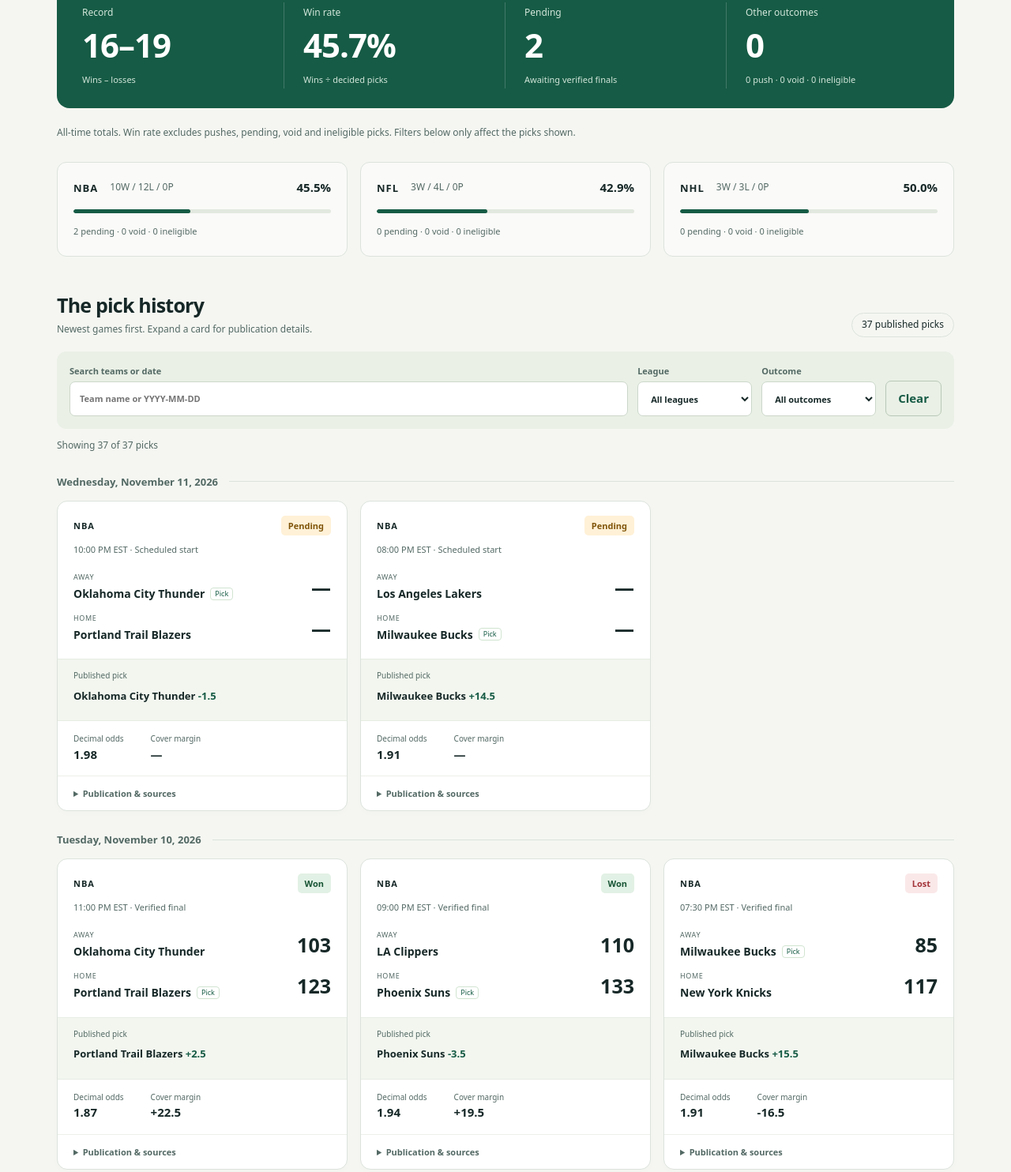
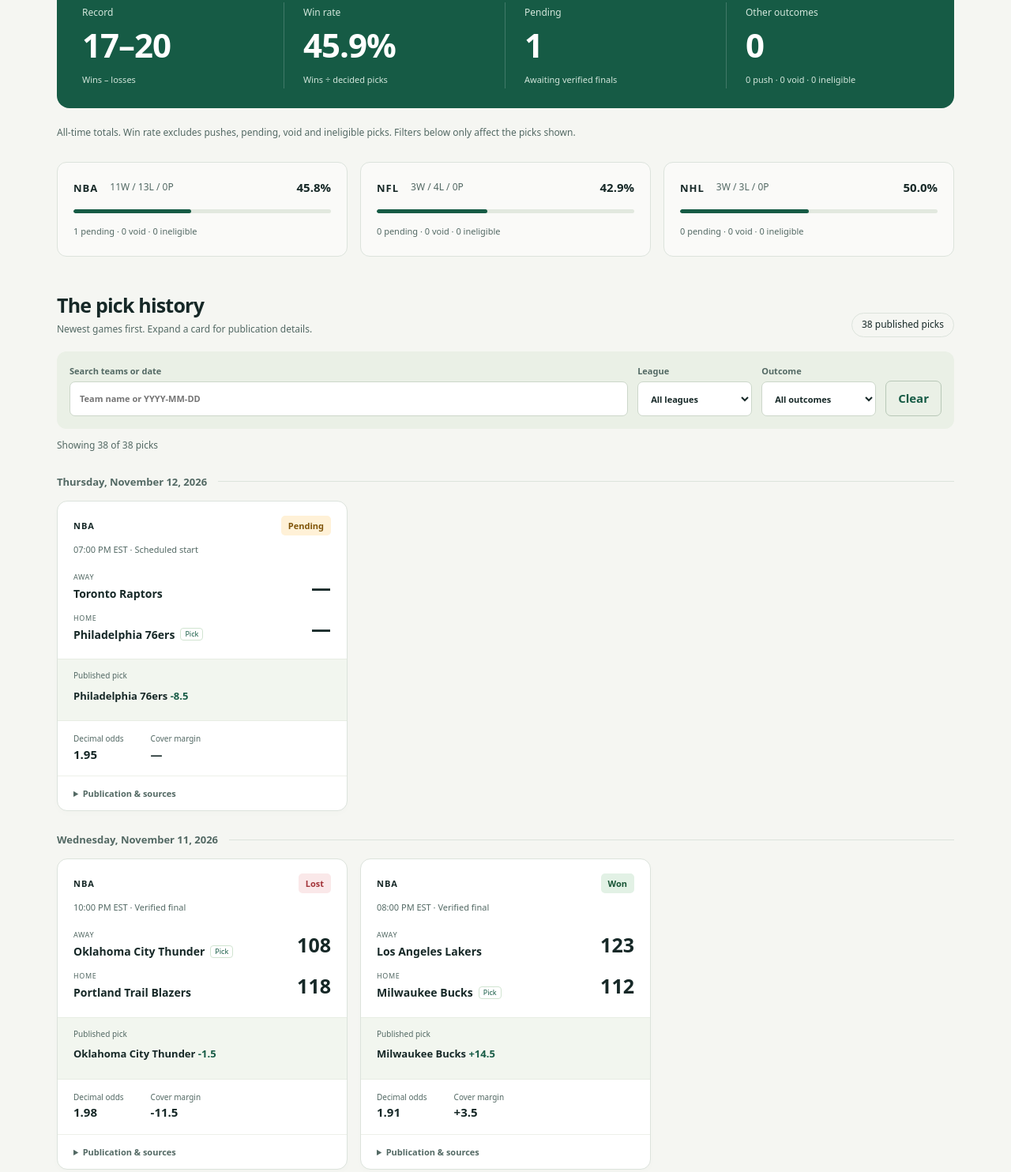
Before and after one commit to jjoaqu7/spread-record, a plain HTML site: page results.html in a window 1280 px wide. Shown: the part 413-1897 px from the top of the page at 79% size. Drawn offline with Linux system fonts and the light colour scheme.

Commit message:
Update spread results

```diff
--- a/results.html
+++ b/results.html
@@ -26,12 +26,12 @@
 <a class="skip" href="#results">Skip to results</a>
 <header><div class="wrap topbar"><div class="brand"><span class="brand-mark" aria-hidden="true">↗</span> Spread record</div><nav aria-label="Main"><a href="#results">Results</a><a href="https://github.com/jjoaqu7/spread-record/releases">Original picks ↗</a></nav></div></header>
 <main class="wrap">
-  <section class="hero" aria-labelledby="title"><div><p class="eyebrow">NBA / NFL / NHL · Public record</p><h1>Every pick.<br>Every result.</h1><p class="intro">A clear view of the record, from the published spread to the final score. All picks stay on the board.</p></div><p class="updated"><b>Last checked</b>Nov 11, 2026 · 11:45 AM EST<br>Updated by the grading job · All times Toronto</p></section>
-  <section class="metrics" aria-label="All-time performance"><div class="metric"><span>Record</span><strong>16–19</strong><small>Wins – losses</small></div><div class="metric"><span>Win rate</span><strong>45.7%</strong><small>Wins ÷ decided picks</small></div><div class="metric"><span>Pending</span><strong>2</strong><small>Awaiting verified finals</small></div><div class="metric"><span>Other outcomes</span><strong>0</strong><small>0 push · 0 void · 0 ineligible</small></div></section>
+  <section class="hero" aria-labelledby="title"><div><p class="eyebrow">NBA / NFL / NHL · Public record</p><h1>Every pick.<br>Every result.</h1><p class="intro">A clear view of the record, from the published spread to the final score. All picks stay on the board.</p></div><p class="updated"><b>Last checked</b>Nov 12, 2026 · 12:13 PM EST<br>Updated by the grading job · All times Toronto</p></section>
+  <section class="metrics" aria-label="All-time performance"><div class="metric"><span>Record</span><strong>17–20</strong><small>Wins – losses</small></div><div class="metric"><span>Win rate</span><strong>45.9%</strong><small>Wins ÷ decided picks</small></div><div class="metric"><span>Pending</span><strong>1</strong><small>Awaiting verified finals</small></div><div class="metric"><span>Other outcomes</span><strong>0</strong><small>0 push · 0 void · 0 ineligible</small></div></section>
   <p class="rate-note">All-time totals. Win rate excludes pushes, pending, void and ineligible picks. Filters below only affect the picks shown.</p>
-  <section class="league-grid" aria-label="Performance by league"><div class="league-summary"><div><b>NBA</b><span>10W / 12L / 0P</span><strong>45.5%</strong></div><div class="bar" role="img" aria-label="NBA win rate 45.5%"><span style="width:45.45%"></span></div><small>2 pending · 0 void · 0 ineligible</small></div><div class="league-summary"><div><b>NFL</b><span>3W / 4L / 0P</span><strong>42.9%</strong></div><div class="bar" role="img" aria-label="NFL win rate 42.9%"><span style="width:42.86%"></span></div><small>0 pending · 0 void · 0 ineligible</small></div><div class="league-summary"><div><b>NHL</b><span>3W / 3L / 0P</span><strong>50.0%</strong></div><div class="bar" role="img" aria-label="NHL win rate 50.0%"><span style="width:50.00%"></span></div><small>0 pending · 0 void · 0 ineligible</small></div></section>
+  <section class="league-grid" aria-label="Performance by league"><div class="league-summary"><div><b>NBA</b><span>11W / 13L / 0P</span><strong>45.8%</strong></div><div class="bar" role="img" aria-label="NBA win rate 45.8%"><span style="width:45.83%"></span></div><small>1 pending · 0 void · 0 ineligible</small></div><div class="league-summary"><div><b>NFL</b><span>3W / 4L / 0P</span><strong>42.9%</strong></div><div class="bar" role="img" aria-label="NFL win rate 42.9%"><span style="width:42.86%"></span></div><small>0 pending · 0 void · 0 ineligible</small></div><div class="league-summary"><div><b>NHL</b><span>3W / 3L / 0P</span><strong>50.0%</strong></div><div class="bar" role="img" aria-label="NHL win rate 50.0%"><span style="width:50.00%"></span></div><small>0 pending · 0 void · 0 ineligible</small></div></section>
   <section id="results" aria-labelledby="results-title">
-    <div class="section-heading"><div><h2 id="results-title">The pick history</h2><p>Newest games first. Expand a card for publication details.</p></div><span class="total">37 published picks</span></div>
+    <div class="section-heading"><div><h2 id="results-title">The pick history</h2><p>Newest games first. Expand a card for publication details.</p></div><span class="total">38 published picks</span></div>
     <form class="filters" id="filters" role="search" hidden>
       <label class="search-label">Search teams or date<input id="search" type="search" placeholder="Team name or YYYY-MM-DD" autocomplete="off"></label>
       <label>League<select id="league"><option value="">All leagues</option><option value="nba">NBA</option><option value="nfl">NFL</option><option value="nhl">NHL</option></select></label>
@@ -39,25 +39,34 @@
       <button type="reset">Clear</button>
     </form>
     <noscript><p class="no-js">All picks are shown below. Enable JavaScript to search and filter.</p></noscript>
-    <p class="filter-count" id="filter-count" role="status" aria-live="polite" aria-atomic="true">Showing 37 of 37 picks</p>
-    <div id="history"><section class="day-group" aria-label="2026-11-11"><h3>Wednesday, November 11, 2026</h3><div class="cards"><article class="pick-card" data-league="nba" data-result="pending" data-search="Oklahoma City Thunder Portland Trail Blazers Oklahoma City Thunder 2026-11-11">
+    <p class="filter-count" id="filter-count" role="status" aria-live="polite" aria-atomic="true">Showing 38 of 38 picks</p>
+    <div id="history"><section class="day-group" aria-label="2026-11-12"><h3>Thursday, November 12, 2026</h3><div class="cards"><article class="pick-card" data-league="nba" data-result="pending" data-search="Philadelphia 76ers Philadelphia 76ers Toronto Raptors 2026-11-12">
       <div class="card-top"><span class="league">NBA</span><span class="badge pending">Pending</span></div>
-      <p class="game-time">10:00 PM EST · Scheduled start</p>
-      <div class="scoreboard"><div class="team"><span><span class="side">Away</span><span class="team-name">Oklahoma City Thunder</span><span class=selection>Pick</span></span><b>—</b></div><div class="team"><span><span class="side">Home</span><span class="team-name">Portland Trail Blazers</span></span><b>—</b></div></div>
+      <p class="game-time">07:00 PM EST · Scheduled start</p>
+      <div class="scoreboard"><div class="team"><span><span class="side">Away</span><span class="team-name">Toronto Raptors</span></span><b>—</b></div><div class="team"><span><span class="side">Home</span><span class="team-name">Philadelphia 76ers</span><span class=selection>Pick</span></span><b>—</b></div></div>
+      <div class="pick-line"><span>Published pick</span><strong>Philadelphia 76ers <span class="spread">-8.5</span></strong></div>
+      <div class="card-stats"><div><span>Decimal odds</span><strong>1.95</strong></div><div><span>Cover margin</span><strong>—</strong></div></div>
+      <details><summary>Publication &amp; sources</summary><div class="evidence">
+      <p>Published Nov 12, 2026 · 12:13 PM EST</p><p><a href="https://github.com/jjoaqu7/spread-record/releases/tag/picks-2026-11-12">Original locked prediction ↗</a></p>
+      <p>Final not verified</p><p class="note">STATUS_SCHEDULED</p><p class="muted">Event 401909976 · NBA</p></div></details>
+    </article></div></section><section class="day-group" aria-label="2026-11-11"><h3>Wednesday, November 11, 2026</h3><div class="cards"><article class="pick-card" data-league="nba" data-result="loss" data-search="Oklahoma City Thunder Portland Trail Blazers Oklahoma City Thunder 2026-11-11">
+      <div class="card-top"><span class="league">NBA</span><span class="badge loss">Lost</span></div>
+      <p class="game-time">10:00 PM EST · Verified final</p>
+      <div class="scoreboard"><div class="team"><span><span class="side">Away</span><span class="team-name">Oklahoma City Thunder</span><span class=selection>Pick</span></span><b>108</b></div><div class="team"><span><span class="side">Home</span><span class="team-name">Portland Trail Blazers</span></span><b>118</b></div></div>
       <div class="pick-line"><span>Published pick</span><strong>Oklahoma City Thunder <span class="spread">-1.5</span></strong></div>
-      <div class="card-stats"><div><span>Decimal odds</span><strong>1.98</strong></div><div><span>Cover margin</span><strong>—</strong></div></div>
+      <div class="card-stats"><div><span>Decimal odds</span><strong>1.98</strong></div><div><span>Cover margin</span><strong>-11.5</strong></div></div>
       <details><summary>Publication &amp; sources</summary><div class="evidence">
       <p>Published Nov 11, 2026 · 11:44 AM EST</p><p><a href="https://github.com/jjoaqu7/spread-record/releases/tag/picks-2026-11-11">Original locked prediction ↗</a></p>
-      <p>Final not verified</p><p class="note">STATUS_SCHEDULED</p><p class="muted">Event 401909975 · NBA</p></div></details>
-    </article><article class="pick-card" data-league="nba" data-result="pending" data-search="Milwaukee Bucks Milwaukee Bucks Los Angeles Lakers 2026-11-11">
-      <div class="card-top"><span class="league">NBA</span><span class="badge pending">Pending</span></div>
-      <p class="game-time">08:00 PM EST · Scheduled start</p>
-      <div class="scoreboard"><div class="team"><span><span class="side">Away</span><span class="team-name">Los Angeles Lakers</span></span><b>—</b></div><div class="team"><span><span class="side">Home</span><span class="team-name">Milwaukee Bucks</span><span class=selection>Pick</span></span><b>—</b></div></div>
+      <p><a href="https://www.espn.com/nba/game/_/gameId/401909975">ESPN final ↗</a></p><p class="muted">Event 401909975 · NBA</p></div></details>
+    </article><article class="pick-card" data-league="nba" data-result="win" data-search="Milwaukee Bucks Milwaukee Bucks Los Angeles Lakers 2026-11-11">
+      <div class="card-top"><span class="league">NBA</span><span class="badge win">Won</span></div>
+      <p class="game-time">08:00 PM EST · Verified final</p>
+      <div class="scoreboard"><div class="team"><span><span class="side">Away</span><span class="team-name">Los Angeles Lakers</span></span><b>123</b></div><div class="team"><span><span class="side">Home</span><span class="team-name">Milwaukee Bucks</span><span class=selection>Pick</span></span><b>112</b></div></div>
       <div class="pick-line"><span>Published pick</span><strong>Milwaukee Bucks <span class="spread">+14.5</span></strong></div>
-      <div class="card-stats"><div><span>Decimal odds</span><strong>1.91</strong></div><div><span>Cover margin</span><strong>—</strong></div></div>
+      <div class="card-stats"><div><span>Decimal odds</span><strong>1.91</strong></div><div><span>Cover margin</span><strong>+3.5</strong></div></div>
       <details><summary>Publication &amp; sources</summary><div class="evidence">
       <p>Published Nov 11, 2026 · 11:44 AM EST</p><p><a href="https://github.com/jjoaqu7/spread-record/releases/tag/picks-2026-11-11">Original locked prediction ↗</a></p>
-      <p>Final not verified</p><p class="note">STATUS_SCHEDULED</p><p class="muted">Event 401909971 · NBA</p></div></details>
+      <p><a href="https://www.espn.com/nba/game/_/gameId/401909971">ESPN final ↗</a></p><p class="muted">Event 401909971 · NBA</p></div></details>
     </article></div></section><section class="day-group" aria-label="2026-11-10"><h3>Tuesday, November 10, 2026</h3><div class="cards"><article class="pick-card" data-league="nba" data-result="win" data-search="Portland Trail Blazers Portland Trail Blazers Oklahoma City Thunder 2026-11-10">
       <div class="card-top"><span class="league">NBA</span><span class="badge win">Won</span></div>
       <p class="game-time">11:00 PM EST · Verified final</p>
```
